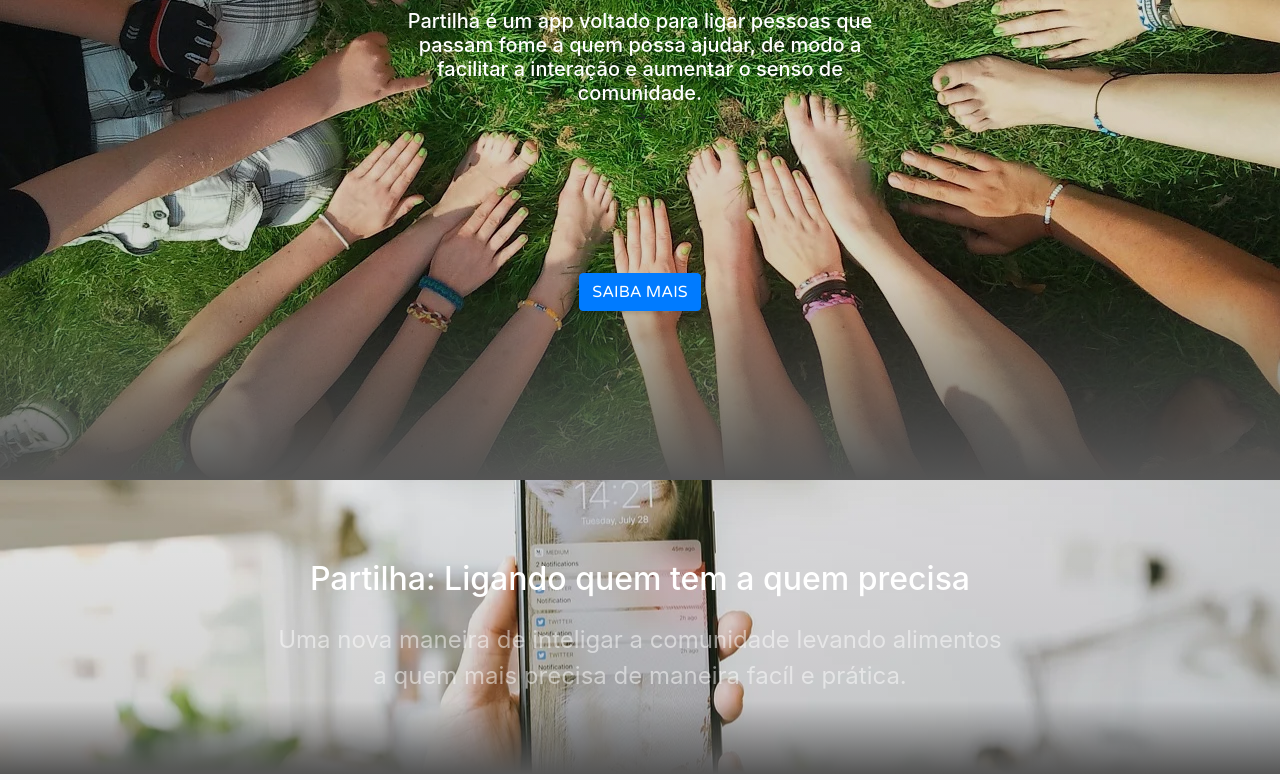
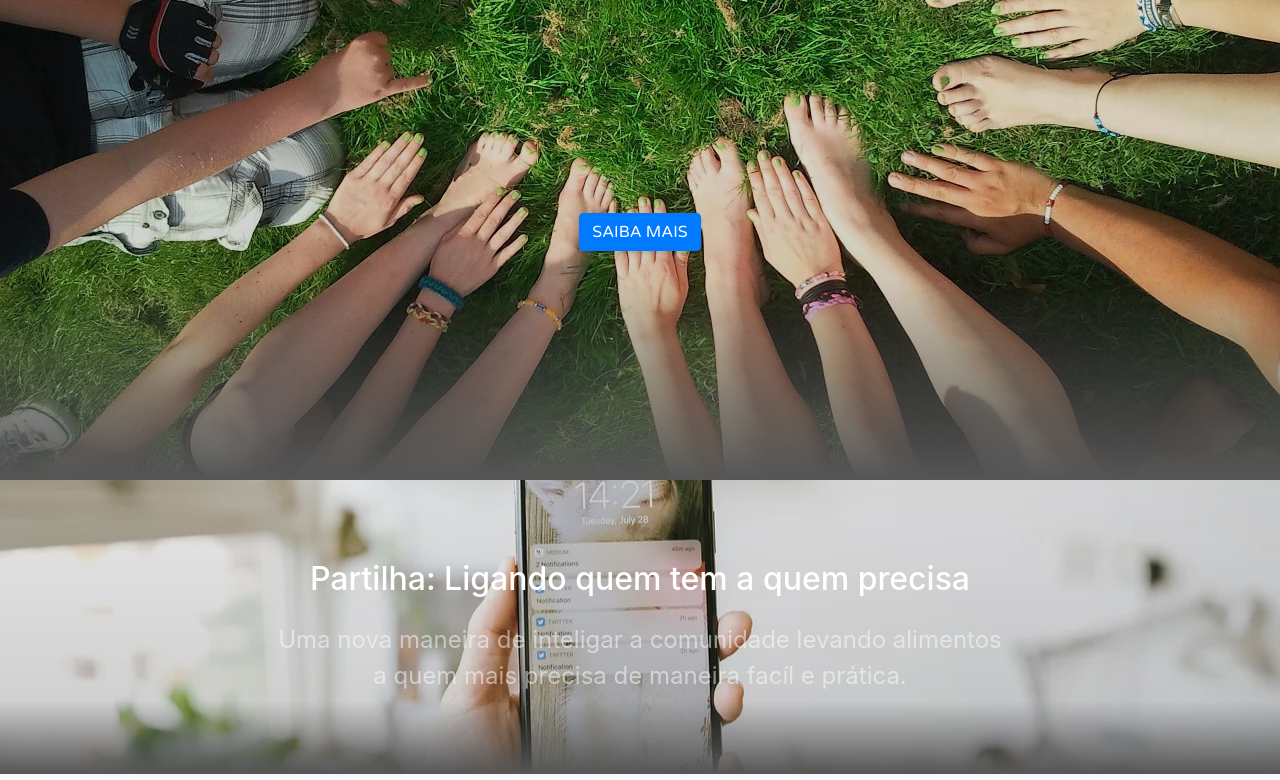
Before and after one commit to TiagoBattiston/landing-page, a website with bundled scripts: page index.html in a window 1280 px wide. Shown: the part 320-1100 px from the top of the page. Built offline with nearby package versions, Linux system fonts and the light colour scheme.

Commit message:
Update index.html

```diff
--- a/index.html
+++ b/index.html
@@ -57,8 +57,8 @@
           <br/>
           <br/>
           <br/>
-         <- <h2 class="mx-auto my-0"> Partilha é um app voltado para ligar pessoas que passam fome a quem possa ajudar, de modo a facilitar a interação e aumentar o senso de comunidade.</h2>
-          ->
+         <!-- <h2 class="mx-auto my-0"> Partilha é um app voltado para ligar pessoas que passam fome a quem possa ajudar, de modo a facilitar a interação e aumentar o senso de comunidade.</h2>
+          -->
           <br/>
           <br/>
           <br/>
```
